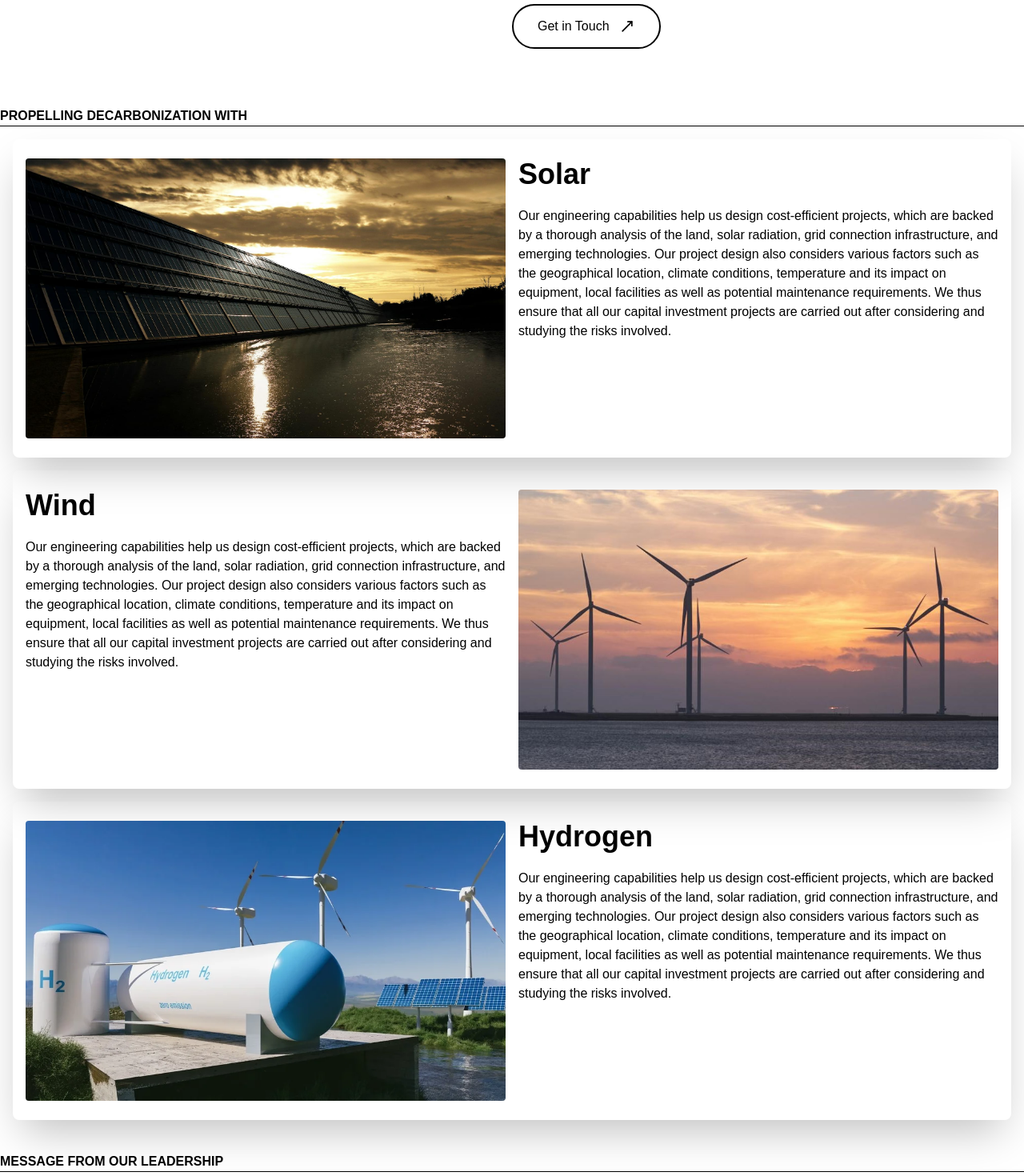
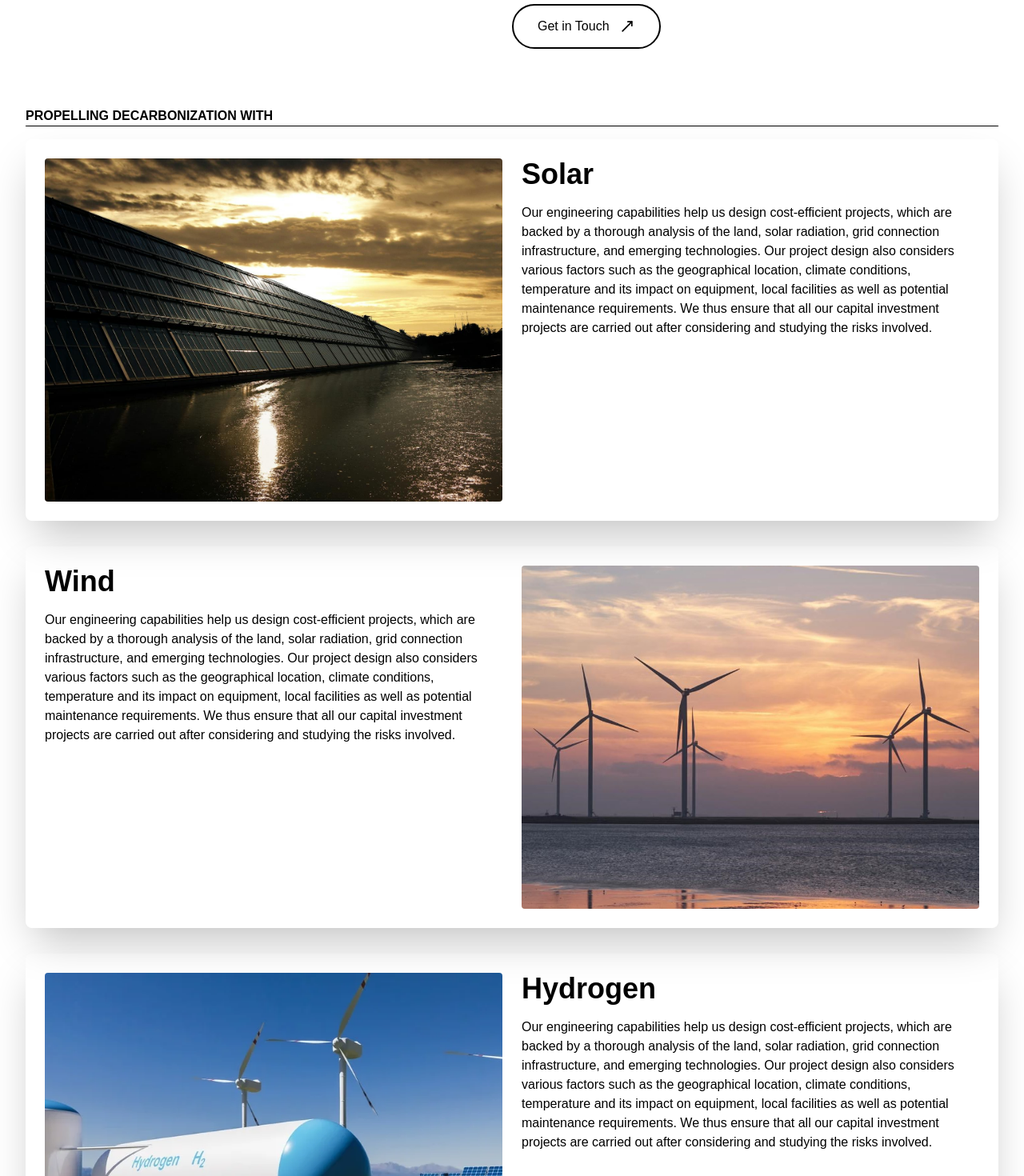
Before and after one commit to Neverm1ndEZ/binny, a Next.js app: page / in a window 1280 px wide. Shown: the part 1280-2750 px from the top of the page at 80% size. Built offline with nearby package versions, Linux system fonts and the light colour scheme.

Commit message:
fixed-mobile-layout-shift-error

```diff
--- a/src/app/components/Footer.tsx
+++ b/src/app/components/Footer.tsx
@@ -20,13 +20,13 @@ export default function Footer() {
 	];
 
 	return (
-		<div className="mt-10 p-4 lg:p-0">
+		<div className="mt-10 px-4 lg:px-0">
 			<div className="flex justify-start border-b border-black"></div>
-			<footer className="w-full bg-white lg:p-8">
-				<div className="flex flex-row flex-wrap items-center justify-center gap-y-6 gap-x-12 bg-white text-center md:justify-between">
+			<footer className="w-full bg-white py-8">
+				<div className="flex flex-col md:flex-row items-center justify-center gap-y-6 md:gap-y-0 md:justify-between">
 					<Image src="/full-logo.jpeg" alt="logo-ct" width={300} height={250} />
 					<div className="space-y-4">
-						<ul className="flex flex-wrap items-center gap-y-2 gap-x-4 lg:gap-x-8">
+						<ul className="flex flex-wrap justify-center md:justify-end items-center gap-y-2 gap-x-4 lg:gap-x-8">
 							{menuItems.map((item, index) => (
 								<li key={index}>
 									<Typography
@@ -43,7 +43,7 @@ export default function Footer() {
 								</li>
 							))}
 						</ul>
-						<ul className="flex flex-wrap items-center justify-between gap-y-2 gap-x-8">
+						<ul className="flex flex-wrap justify-center md:justify-end items-center gap-y-2 gap-x-4 lg:gap-x-8">
 							{lowerMenuItems.map((item, index) => (
 								<li key={index}>
 									<Typography
@@ -62,7 +62,7 @@ export default function Footer() {
 						</ul>
 					</div>
 				</div>
-				<hr className="my-4 lg:my-8 border-blue-gray-50" />
+				<hr className="my-8 border-blue-gray-50" />
 				<Typography
 					color="blue-gray"
 					className="text-center font-normal"
--- a/src/app/components/homepage-components/Energy.tsx
+++ b/src/app/components/homepage-components/Energy.tsx
@@ -2,27 +2,27 @@ import { MoveUpRight } from "lucide-react";
 
 export default function Energy() {
 	return (
-		<div className="mt-10 p-4 lg:p-0">
+		<div className="mt-10 px-4 lg:px-0">
 			<div className="flex justify-start border-b border-black">
 				<h1 className="text-base uppercase font-semibold text-center">
 					Energy
 				</h1>
 			</div>
 			<div className="flex flex-col lg:flex-row justify-center lg:justify-between items-center lg:items-start py-8 gap-y-6">
-				<div className="flex flex-col items-start lg:w-1/2">
+				<div className="flex flex-col items-start w-full lg:w-1/2">
 					<h1 className="text-4xl font-semibold">Clean Power</h1>
-					<p className="text-sm lg:max-w-[350px] mt-4 font-light">
+					<p className="text-sm max-w-full lg:max-w-[350px] mt-4 font-light">
 						Powering the future with clean, renewable solar energy. Join us for
 						a brighter, sustainable tomorrow.
 					</p>
 				</div>
-				<div className="flex flex-col items-start lg:w-1/2 gap-y-6">
+				<div className="flex flex-col items-start w-full lg:w-1/2 gap-y-6">
 					<div className="font-light">
 						Join <span className="font-semibold">Binny</span> to lead the future
 						of renewable energy with innovative solar solutions. Contribute to
 						sustainability and professional growth
 					</div>
-					<div className="flex items-center gap-x-28 w-3/4">
+					<div className="flex items-center justify-between w-full">
 						<div className="flex flex-col items-start justify-start gap-y-8">
 							<div>
 								<h1 className="text-3xl font-light border-b border-black pb-2 w-full">
--- a/src/app/components/homepage-components/LongCard.tsx
+++ b/src/app/components/homepage-components/LongCard.tsx
@@ -7,118 +7,77 @@ import "aos/dist/aos.css";
 export default function LongCard() {
 	useEffect(() => {
 		AOS.init({
-			duration: 1000, // Adjust the duration if needed
-			easing: "ease-in-out", // You can change this to other AOS options
+			duration: 1000,
+			easing: "ease-in-out",
 		});
 	}, []);
 
 	return (
-		<div className="mt-10 p-4 lg:p-0">
+		<div className="mt-10 px-4 lg:px-0 max-w-7xl mx-auto">
 			<div className="flex justify-start border-b border-black">
 				<h1 className="text-base uppercase font-semibold text-center">
 					Propelling Decarbonization With
 				</h1>
 			</div>
-			<div className="m-4 space-y-4">
-				<div className="grid lg:grid-cols-2 items-start p-4 lg:py-6 gap-4 shadow-2xl rounded-lg">
-					<h2 className="block lg:hidden text-4xl font-semibold">Solar</h2>
-					<div
-						className="relative w-[420px] lg:w-[600px] h-[350px]"
-						data-aos="zoom-in-up"
-					>
-						<Image
-							src="/solar-new.jpg"
-							alt="Image"
-							layout="fill"
-							objectFit="cover"
-							className="rounded"
+			<div className="mt-4 space-y-8">
+				<CardItem
+					title="Solar"
+					imageSrc="/solar-new.jpg"
+					imagePosition="left"
+				/>
+				<CardItem
+					title="Wind"
+					imageSrc="/wind_mobile.jpg"
+					imagePosition="right"
+				/>
+				<CardItem
+					title="Hydrogen"
+					imageSrc="/hydrogen.png"
+					imagePosition="left"
 				/>
 			</div>
-					<div className="grid gap-y-5">
-						<h2 className="hidden lg:block text-4xl font-semibold">Solar</h2>
-						<p className="lg:max-w-[600px]">
-							Our engineering capabilities help us design cost-efficient
-							projects, which are backed by a thorough analysis of the land,
-							solar radiation, grid connection infrastructure, and emerging
-							technologies. Our project design also considers various factors
-							such as the geographical location, climate conditions, temperature
-							and its impact on equipment, local facilities as well as potential
-							maintenance requirements. We thus ensure that all our capital
-							investment projects are carried out after considering and studying
-							the risks involved.
-						</p>
 		</div>
-				</div>
-				<div className="grid lg:grid-cols-2 items-start p-4 lg:py-6 gap-4 shadow-2xl rounded-lg">
-					<h2 className="block lg:hidden text-4xl font-semibold">Wind</h2>
+	);
+}
+
+function CardItem({
+	title,
+	imageSrc,
+	imagePosition,
+}: {
+	title: string;
+	imageSrc: string;
+	imagePosition: "left" | "right";
+}) {
+	return (
 		<div
-						className="block lg:hidden relative w-[420px] lg:w-[600px] h-[350px]"
-						data-aos="zoom-in-up"
+			className={`flex flex-col ${
+				imagePosition === "right" ? "lg:flex-row-reverse" : "lg:flex-row"
+			} items-start gap-6 p-4 lg:p-6 shadow-2xl rounded-lg`}
 		>
+			<div className="w-full lg:w-1/2" data-aos="zoom-in-up">
+				<div className="relative w-full aspect-[4/3]">
 					<Image
-							src="/wind_mobile.jpg"
-							alt="Image"
-							layout="fill"
-							objectFit="cover"
-							className="rounded"
-						/>
-					</div>
-					<div className="grid gap-y-5">
-						<h2 className="hidden lg:block text-4xl font-semibold">Wind</h2>
-						<p className="lg:max-w-[600px]">
-							Our engineering capabilities help us design cost-efficient
-							projects, which are backed by a thorough analysis of the land,
-							solar radiation, grid connection infrastructure, and emerging
-							technologies. Our project design also considers various factors
-							such as the geographical location, climate conditions, temperature
-							and its impact on equipment, local facilities as well as potential
-							maintenance requirements. We thus ensure that all our capital
-							investment projects are carried out after considering and studying
-							the risks involved.
-						</p>
-					</div>
-					<div
-						className="hidden lg:block relative w-[420px] lg:w-[600px] h-[350px]"
-						data-aos="zoom-in-up"
-					>
-						<Image
-							src="/wind_mobile.jpg"
-							alt="Image"
+						src={imageSrc}
+						alt={title}
 						layout="fill"
 						objectFit="cover"
 						className="rounded"
 					/>
 				</div>
 			</div>
-				<div className="grid lg:grid-cols-2 items-start p-4 lg:py-6 gap-4 shadow-2xl rounded-lg">
-					<h2 className="block lg:hidden text-4xl font-semibold">Hydrogen</h2>
-					<div
-						className="relative w-[420px] lg:w-[600px] h-[350px]"
-						data-aos="zoom-in-up"
-					>
-						<Image
-							src="/hydrogen.png"
-							alt="Image"
-							layout="fill"
-							objectFit="cover"
-							className="rounded"
-						/>
-					</div>
-					<div className="grid gap-y-5">
-						<h2 className="hidden lg:block text-4xl font-semibold">Hydrogen</h2>
-						<p className="lg:max-w-[600px]">
-							Our engineering capabilities help us design cost-efficient
-							projects, which are backed by a thorough analysis of the land,
-							solar radiation, grid connection infrastructure, and emerging
-							technologies. Our project design also considers various factors
-							such as the geographical location, climate conditions, temperature
-							and its impact on equipment, local facilities as well as potential
-							maintenance requirements. We thus ensure that all our capital
-							investment projects are carried out after considering and studying
-							the risks involved.
+			<div className="w-full lg:w-1/2 space-y-4">
+				<h2 className="text-3xl lg:text-4xl font-semibold">{title}</h2>
+				<p className="text-sm lg:text-base">
+					Our engineering capabilities help us design cost-efficient projects,
+					which are backed by a thorough analysis of the land, solar radiation,
+					grid connection infrastructure, and emerging technologies. Our project
+					design also considers various factors such as the geographical
+					location, climate conditions, temperature and its impact on equipment,
+					local facilities as well as potential maintenance requirements. We
+					thus ensure that all our capital investment projects are carried out
+					after considering and studying the risks involved.
 				</p>
-					</div>
-				</div>
 			</div>
 		</div>
 	);
--- a/src/app/layout.tsx
+++ b/src/app/layout.tsx
@@ -27,12 +27,15 @@ export default function RootLayout({
 }>) {
 	return (
 		<html lang="en">
+			<head>
+				<meta name="viewport" content="width=device-width, initial-scale=1.0" />
+			</head>
 			<body
 				className={`${geistSans.variable} ${geistMono.variable} antialiased`}
 			>
 				<MaterialProvider>
 					<NewNav />
-					<div className="flex flex-col min-h-screen items-center justify-center mx-auto">
+					<div className="flex flex-col min-h-screen items-center justify-center mx-auto max-w-full">
 						{children}
 					</div>
 				</MaterialProvider>
--- a/src/app/page.tsx
+++ b/src/app/page.tsx
@@ -7,7 +7,7 @@ import { Sustainablilty } from "./components/homepage-components/Sustainablilty"
 
 export default function Home() {
 	return (
-		<main>
+		<main className="w-full max-w-7xl mx-auto px-4 sm:px-6 lg:px-8">
 			<Hero />
 			<Energy />
 			<LongCard />
```
Also changed, not shown: src/app/components/homepage-components/Leadership.tsx (+34 -34 lines). Lines whose indentation alone changed are shown as unchanged.
